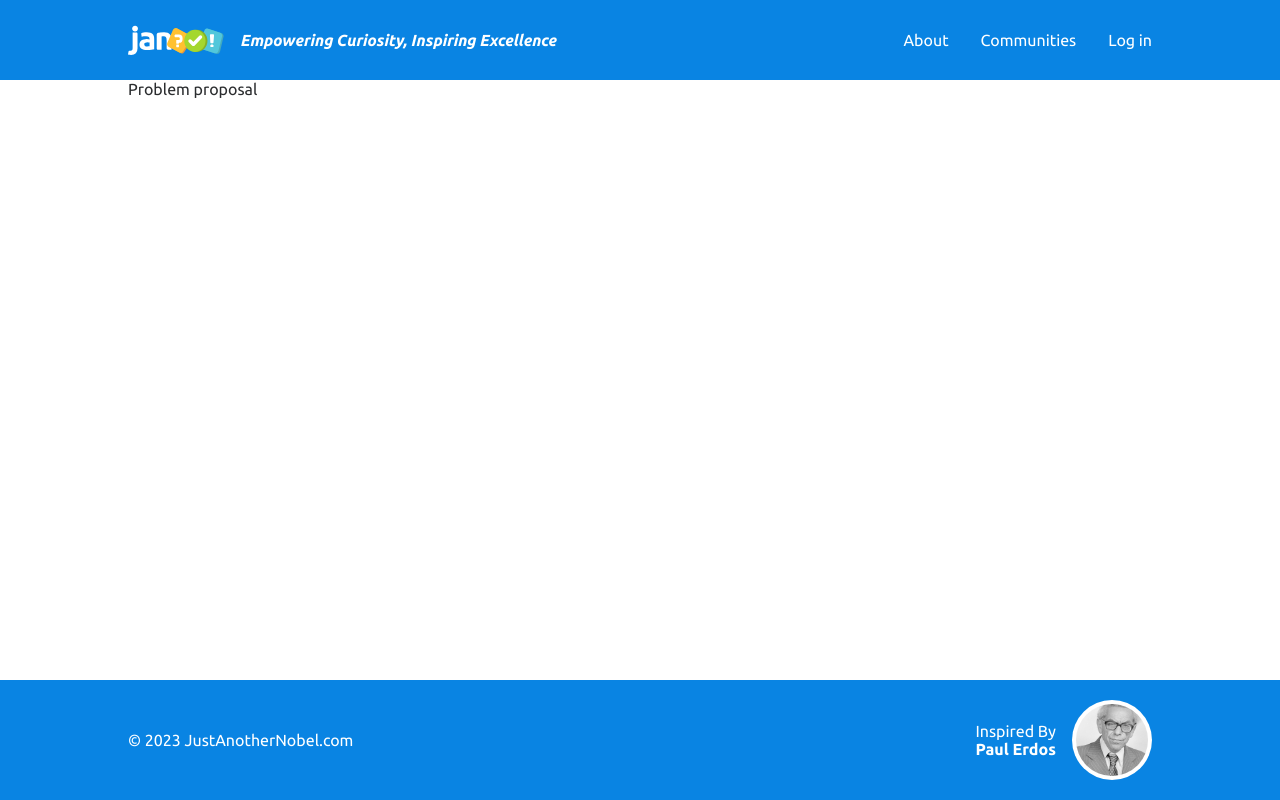
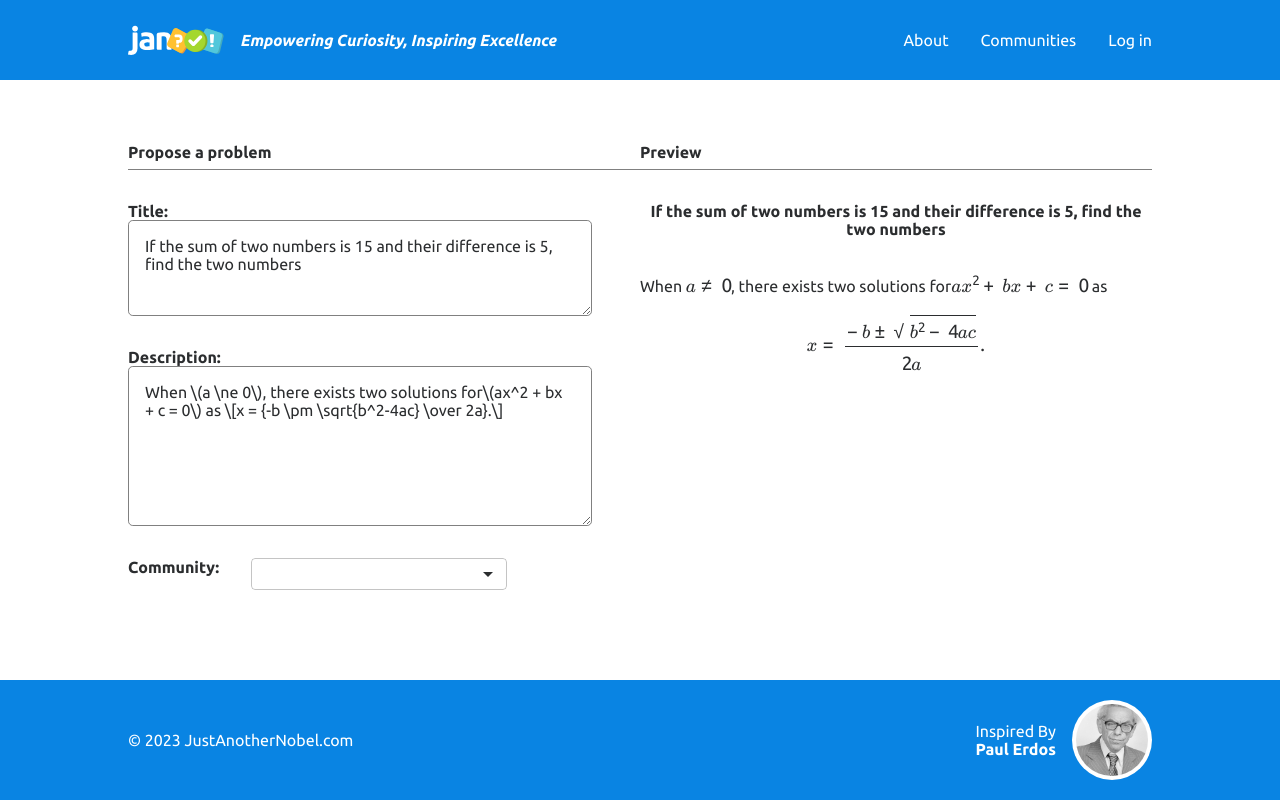
Before and after one commit to andrewsemenoff/jan-app, a React (Vite) app: page /problem-proposal in a window 1280 px wide. Built offline with nearby package versions, Linux system fonts and the light colour scheme.

Commit message:
MathJax library incorporated to project adn ProblemProposal modified: added select, made stylization

```diff
--- a/index.html
+++ b/index.html
@@ -2,13 +2,23 @@
 <html lang="en">
   <head>
     <meta charset="UTF-8" />
-    <link rel="icon" type="image/svg+xml" href="./src/assets/images/JANfavicon.svg" />
+    <link
+      rel="icon"
+      type="image/svg+xml"
+      href="./src/assets/images/JANfavicon.svg"
+    />
     <link
       href="https://fonts.googleapis.com/css2?family=Roboto:wght@400;700&family=Ubuntu:ital,wght@0,400;0,500;0,700;1,400;1,500;1,700&display=swap"
       rel="stylesheet"
     />
     <meta name="viewport" content="width=device-width, initial-scale=1.0" />
     <title>⭐ JAN ⭐ JustAnotherNobel</title>
+    <script
+      type="text/javascript"
+      id="MathJax-script"
+      async
+      src="https://cdn.jsdelivr.net/npm/mathjax@3.0.0/es5/tex-chtml.js"
+    ></script>
   </head>
   <body>
     <div id="root"></div>
--- a/package.json
+++ b/package.json
@@ -11,6 +11,8 @@
   },
   "dependencies": {
     "@emotion/is-prop-valid": "^1.2.1",
+    "@emotion/react": "^11.11.1",
+    "@emotion/styled": "^11.11.0",
     "@mui/material": "^5.14.4",
     "date-fns": "^2.30.0",
     "react": "^18.2.0",
--- a/src/App.style.ts
+++ b/src/App.style.ts
@@ -11,7 +11,7 @@ export const TitleSection = styled.div`
   padding-bottom: 0.5em;
 `;
 export const MainSection = styled.div`
-  height: 85%;
+  height: 75%;
 `;
 
 export const SmallText = styled.div`
--- a/src/components/button/button.styles.ts
+++ b/src/components/button/button.styles.ts
@@ -1,11 +1,11 @@
-import styled, { css } from "styled-components";
+import styled from "styled-components";
 
 const BaseForButton = styled.button`
   display: flex;
   justify-content: center;
   align-items: center;
   gap: 0.5em;
-
+height: 2em;
   min-width: fit-content;
   padding: 0.7em 1em;
   box-shadow: rgba(0, 0, 0, 0.16) 0px 3px 6px, rgba(0, 0, 0, 0.23) 0px 3px 6px;
--- a/src/pages/ProblemList/ProblemsList.tsx
+++ b/src/pages/ProblemList/ProblemsList.tsx
@@ -10,7 +10,7 @@ import usePagination from "../../hooks/usePagination";
 import { ListWrapper, MainSectionForProblemList, TitleSectionForProblemList } from "./ProblemList.styles";
 
 const ProblemsList = () => {
-  const mockProblems = getMockProblems(102);
+  const mockProblems = getMockProblems(1002);
   const navigate = useNavigate();
   const {
     totalPages,
--- a/src/pages/ProblemProposal/ProblemProposal.styles.ts
+++ b/src/pages/ProblemProposal/ProblemProposal.styles.ts
@@ -0,0 +1,78 @@
+import styled, { css } from "styled-components";
+import { MainSection, TitleSection } from "../../App.style";
+
+const textArea = css`
+  resize: vertical;
+  border-radius: 0.3em;
+  padding: 1em;
+  outline: none;
+  border: 0.05em solid grey;
+  box-sizing: border-box;
+  &:hover {
+    border: 0.1em solid grey;
+    padding: 1em;
+  }
+  &:focus {
+    border: 0.1em solid #0984e3;
+    padding: 1em;
+  }
+`;
+export const TitleTextArea = styled.textarea`
+  ${textArea}
+  height: 6em;
+`;
+export const DescriptionTextArea = styled.textarea`
+  height: 10em;
+  ${textArea}
+`;
+export const TitleSectionForProblemProposal = styled(TitleSection)`
+  display: grid;
+  grid-template-columns: 1fr 1fr;
+  align-items: end;
+  margin-bottom: 2em;
+`;
+
+export const MainSectionForProblemProposal = styled(MainSection)`
+  display: grid;
+  grid-template-columns: 50% 50%;
+`;
+
+export const FormsWrapper = styled.div`
+  display: flex;
+  flex-direction: column;
+  gap: 2em;
+  margin-right: 3em;
+`;
+export const FormWithTitleWrapper = styled.div`
+  display: flex;
+  flex-direction: column;
+  justify-content: space-between;
+`;
+
+export const PreviewWrapper = styled.div`
+  height: fit-content;
+  overflow-x: auto;
+`;
+
+export const CommunitySelectorWrapper = styled.div`
+  display: flex;
+  flex-wrap:wrap;
+  gap: 2em;
+`;
+
+export const CommunitiesListBox = styled.div`
+  display: grid;
+  grid-template-columns: repeat(auto-fill, minmax(7em, 1fr));
+  /* gap: .5em; */
+`;
+
+export const CommunityBox = styled.div`
+  background-color: #0984e3;
+  font-size: .8em;
+  width: min-content;
+  color: white;
+  text-align: center;
+  border-radius: 5em;
+  padding: .5em;
+  margin: 1em 0;
+`;
--- a/src/pages/ProblemProposal/ProblemProposal.tsx
+++ b/src/pages/ProblemProposal/ProblemProposal.tsx
@@ -1,10 +1,137 @@
+import Checkbox from "@mui/material/Checkbox";
+import ListItemText from "@mui/material/ListItemText";
+import MenuItem from "@mui/material/MenuItem";
+import Select, { SelectChangeEvent } from "@mui/material/Select";
+import { useEffect, useState } from "react";
+
+import { Title } from "../../App.style";
+import {
+  CommunitiesListBox,
+  CommunityBox,
+  CommunitySelectorWrapper,
+  DescriptionTextArea,
+  FormWithTitleWrapper,
+  FormsWrapper,
+  MainSectionForProblemProposal,
+  PreviewWrapper,
+  TitleSectionForProblemProposal,
+  TitleTextArea,
+} from "./ProblemProposal.styles";
+
+const communities = [
+  "MathMasters",
+  "GeekSquad",
+  "ProblemSolvers",
+  "NumbersNinjas",
+  "LogicLegends",
+  "AlgebraAces",
+  "CalculationCrew",
+  "GeometryGenius",
+  "EquationExperts",
+  "MathWizards",
+];
+
+const MenuProps = {
+  PaperProps: {
+    style: {
+      maxHeight: "12em",
+      minWidth: "16em",
+    },
+  },
+};
 
 const ProblemProposal = () => {
+  const defaultTitle =
+    "If the sum of two numbers is 15 and their difference is 5, find the two numbers";
+  const defaultDescription =
+    "When \\(a \\ne 0\\), there exists two solutions for\\(ax^2 + bx + c = 0\\) as \\[x = {-b \\pm \\sqrt{b^2-4ac} \\over 2a}.\\]";
+
+  const [title, setTitle] = useState(defaultTitle);
+  const [description, setDescription] = useState(defaultDescription);
+
+  const [selectedCommunities, setSelectedCommunities] = useState<string[]>([]);
+  const handleSelectChange = (
+    event: SelectChangeEvent<typeof selectedCommunities>
+  ) => {
+    const {
+      target: { value },
+    } = event;
+    setSelectedCommunities(
+      typeof value === "string" ? value.split(",") : value
+    );
+  };
+
+  useEffect(() => {
+    if (typeof window?.MathJax !== "undefined") {
+      window?.MathJax.typesetClear();
+      window?.MathJax.typeset();
+    }
+  }, [title, description]);
+
   return (
-   <div>
-    Problem proposal
-   </div>
-  )
-}
+    <>
+      <TitleSectionForProblemProposal>
+        <Title>Propose a problem</Title>
+        <Title>Preview</Title>
+      </TitleSectionForProblemProposal>
+      <MainSectionForProblemProposal>
+        <FormsWrapper>
+          <FormWithTitleWrapper>
+            <div className="mathjax-equation"></div>
+            <Title>Title:</Title>
+            <TitleTextArea
+              placeholder={defaultTitle}
+              value={title}
+              name="title"
+              rows={3}
+              maxLength={150}
+              onChange={(e) => setTitle(e.target.value)}
+            ></TitleTextArea>
+          </FormWithTitleWrapper>
+          <FormWithTitleWrapper>
+            <Title>Description:</Title>
+            <DescriptionTextArea
+              placeholder={defaultDescription}
+              value={description}
+              name="description"
+              rows={8}
+              onChange={(e) => setDescription(e.target.value)}
+            ></DescriptionTextArea>
+          </FormWithTitleWrapper>
+          <CommunitySelectorWrapper>
+            <Title>Community:</Title>
+            <Select
+              sx={{ width: "16em", overflow: "hidden", height: "2em" }}
+              id="demo-multiple-checkbox"
+              multiple
+              value={selectedCommunities}
+              onChange={handleSelectChange}
+              renderValue={(selected) => selected.join(", ")}
+              MenuProps={MenuProps}
+            >
+              {communities.map((name) => (
+                <MenuItem sx={{ padding: "0" }} key={name} value={name}>
+                  <Checkbox checked={selectedCommunities.indexOf(name) > -1} />
+                  <ListItemText primary={name} />
+                </MenuItem>
+              ))}
+            </Select>
+          </CommunitySelectorWrapper>
+        </FormsWrapper>
+        <PreviewWrapper>
+          <Title style={{ marginBottom: "2em", textAlign: "center" }}>
+            {title}
+          </Title>
+          <p>{description}</p>
+          <CommunitiesListBox>
+            {selectedCommunities.map((communityName, index) => (
+              <CommunityBox key={index}>{communityName}</CommunityBox>
+            ))}
+          </CommunitiesListBox>
+        </PreviewWrapper>
+      </MainSectionForProblemProposal>
+    </>
+  );
+};
 
-export default ProblemProposal
+export default ProblemProposal;
--- a/src/svg-components/svg-logo/svg-logo.styles.ts
+++ b/src/svg-components/svg-logo/svg-logo.styles.ts
@@ -1,9 +1,36 @@
-import styled from "styled-components";
+import styled, { keyframes } from "styled-components";
+
+const jelly = keyframes`
+      0% {
+    transform: scale(1);
+  }
+  10% {
+    transform: scale(1.15);
+  }
+  20% {
+    transform: scale(0.95);
+  }
+  30% {
+    transform: scale(1.1);
+  }
+  40% {
+    transform: scale(0.98);
+  }
+  50% {
+    transform: scale(1.05);
+  }
+  60% {
+    transform: scale(1);
+  }
+  100% {
+    transform: scale(1);
+  }
+`;
 
 export const AnimatedSvg = styled.svg`
   transition: all ease 0.2s;
   cursor: pointer;
   &:hover {
-    transform: scale(1.1);
+    animation: ${jelly} 2s;
   }
 `;
```
Also changed, not shown: src/types/index.d.ts (added, +7 -0 lines), 1 other file (tests, documents, lock files or other folders).
